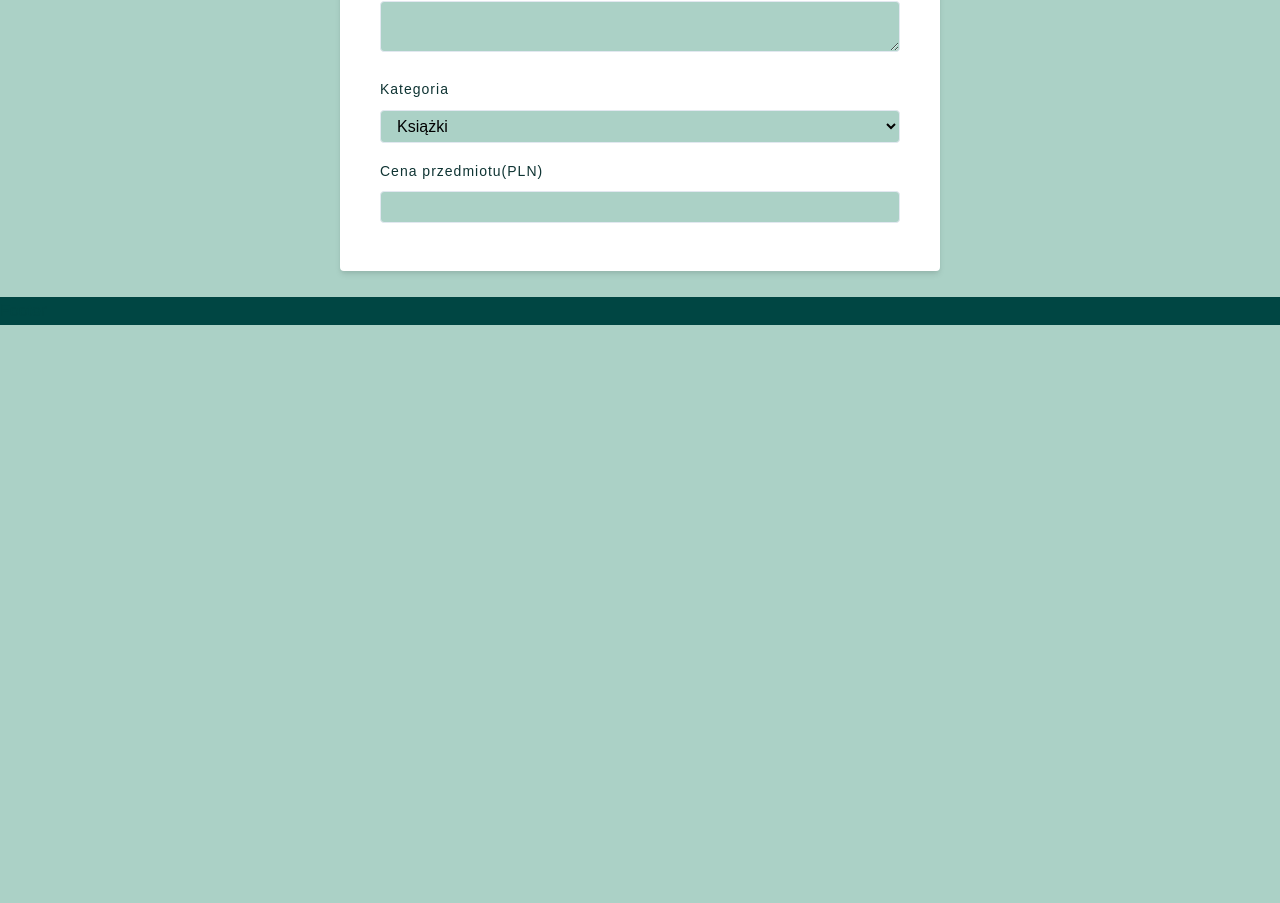
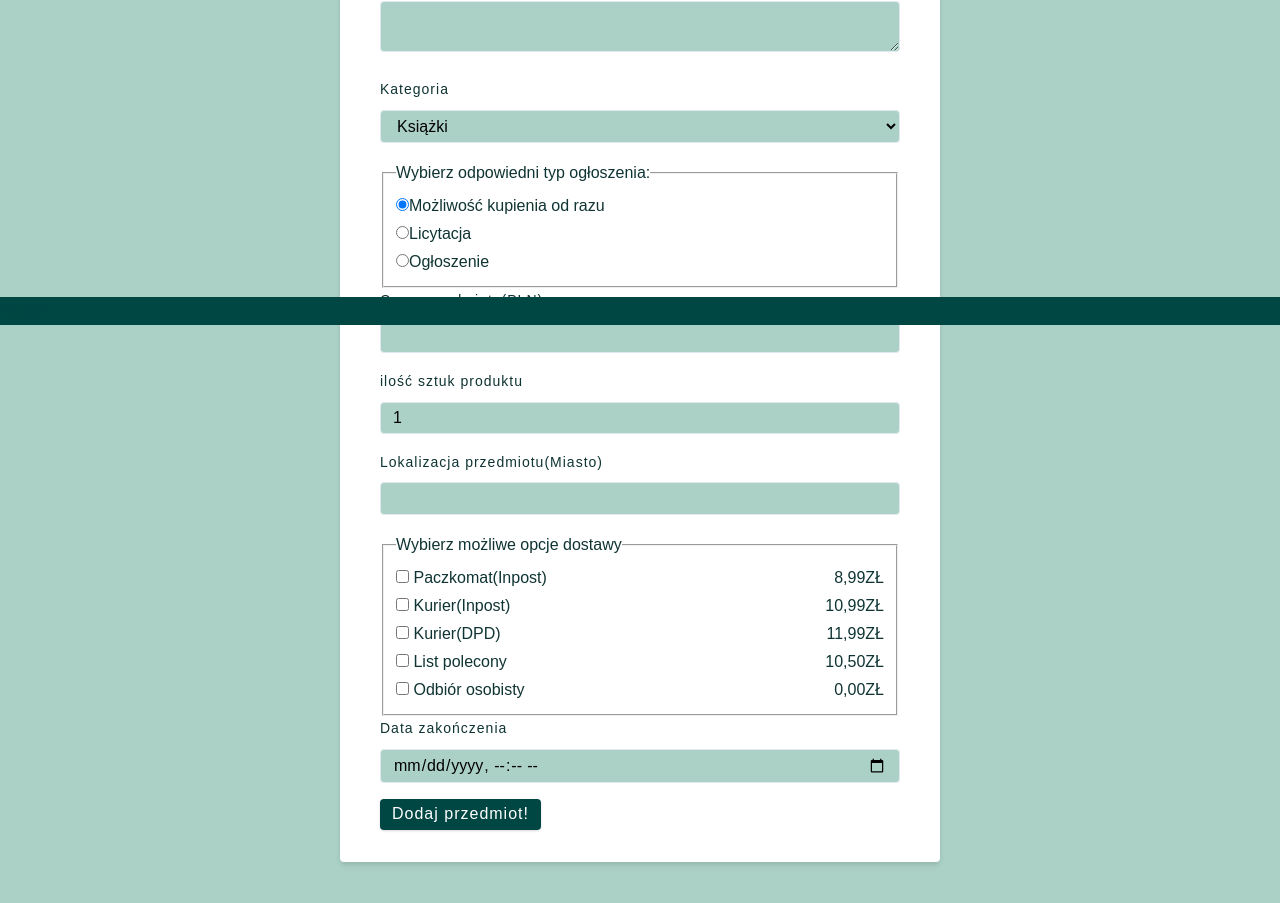
Before and after one commit to Sineddx/auction_mern, a React (Create React App) app in the folder auction-front/: page /add-product in a window 1280 px wide. Shown: the part 475-1378 px from the top of the page. Before the commit the page ends 800 px from the top, so only its background shows below. Built offline with nearby package versions, Linux system fonts and the light colour scheme.

Commit message:
adding auction

```diff
--- /dev/null
+++ b/auction-front/src/components/DeliveryOptions.js
@@ -0,0 +1,84 @@
+import styled from "styled-components";
+
+const DeliveryOptions = ({ handleChange }) => {
+  return (
+    <Wrapper>
+      <fieldset>
+        <legend>Wybierz możliwe opcje dostawy</legend>
+        <div className="single-option">
+          <div>
+            <input
+              className="option-name"
+              type="checkbox"
+              name="deliveryOptions"
+              value="parcelLocker-inpost"
+              onChange={handleChange}
+            />{" "}
+            Paczkomat(Inpost)
+          </div>
+          8,99ZŁ
+        </div>
+        <div className="single-option">
+          <div>
+            <input
+              className="option-name"
+              type="checkbox"
+              name="deliveryOptions"
+              value="courier-inpost"
+              onChange={handleChange}
+            />{" "}
+            Kurier(Inpost)
+          </div>
+          10,99ZŁ
+        </div>
+        <div className="single-option">
+          <div>
+            <input
+              className="option-name"
+              type="checkbox"
+              name="deliveryOptions"
+              value="courier-dpd"
+              onChange={handleChange}
+            />{" "}
+            Kurier(DPD)
+          </div>
+          11,99ZŁ
+        </div>
+        <div className="single-option">
+          <div>
+            <input
+              className="option-name"
+              type="checkbox"
+              name="deliveryOptions"
+              value="certified-letter"
+              onChange={handleChange}
+            />{" "}
+            List polecony
+          </div>
+          10,50ZŁ
+        </div>
+        <div className="single-option">
+          <div>
+            <input
+              className="option-name"
+              type="checkbox"
+              name="deliveryOptions"
+              value="person-pickup"
+              onChange={handleChange}
+            />{" "}
+            Odbiór osobisty
+          </div>
+          0,00ZŁ
+        </div>
+      </fieldset>
+    </Wrapper>
+  );
+};
+export default DeliveryOptions;
+
+const Wrapper = styled.div`
+  .single-option {
+    display: flex;
+    justify-content: space-between;
+  }
+`;
--- a/auction-front/src/components/FormRow.js
+++ b/auction-front/src/components/FormRow.js
@@ -1,7 +1,7 @@
 import { forwardRef } from "react";
 
 const FormRow = (
-  { type, name, value, handleChange, labelText, required, textarea, cssName },
+  { type, name, value, handleChange, labelText, textarea, cssName },
   ref
 ) => {
   return (
@@ -17,7 +17,6 @@ const FormRow = (
           name={name}
           onChange={handleChange}
           className={`form-input ${cssName}`}
-          required={required}
         />
       ) : (
         <textarea
@@ -26,7 +25,6 @@ const FormRow = (
           name={name}
           onChange={handleChange}
           className="form-input"
-          required={required}
         ></textarea>
       )}
     </div>
--- /dev/null
+++ b/auction-front/src/components/RadioAuctionType.js
@@ -0,0 +1,52 @@
+import { useState } from "react";
+const RadioAuctionType = ({ handleChange }) => {
+  const [selected, setSelected] = useState("buyNow");
+
+  const handleRadioChange = (e) => {
+    setSelected(e.target.value);
+    handleChange(e);
+  };
+  return (
+    <>
+      <fieldset>
+        <legend>Wybierz odpowiedni typ ogłoszenia:</legend>
+        <div>
+          <input
+            type="radio"
+            id="buyNow"
+            name="auctionType"
+            value="buyNow"
+            checked={selected === "buyNow"}
+            onChange={handleRadioChange}
+          />
+          <label htmlFor="buyNow">Możliwość kupienia od razu</label>
+        </div>
+
+        <div>
+          <input
+            type="radio"
+            id="bid"
+            name="auctionType"
+            value="bid"
+            checked={selected === "bid"}
+            onChange={handleRadioChange}
+          />
+          <label htmlFor="bid">Licytacja</label>
+        </div>
+
+        <div>
+          <input
+            type="radio"
+            id="advertisement"
+            name="auctionType"
+            value="advertisement"
+            checked={selected === "advertisement"}
+            onChange={handleRadioChange}
+          />
+          <label htmlFor="advertisement">Ogłoszenie</label>
+        </div>
+      </fieldset>
+    </>
+  );
+};
+export default RadioAuctionType;
--- a/auction-front/src/components/index.js
+++ b/auction-front/src/components/index.js
@@ -5,4 +5,16 @@ import NavLinks from "./NavLinks";
 import Alert from "./Alert";
 import ImagesPanel from "./ImagesPanel";
 import FormRowSelect from "./FormRowSelect";
-export { Footer, Header, FormRow, NavLinks, Alert, ImagesPanel, FormRowSelect };
+import RadioAuctionType from "./RadioAuctionType";
+import DeliveryOptions from "./DeliveryOptions";
+export {
+  Footer,
+  Header,
+  FormRow,
+  NavLinks,
+  Alert,
+  ImagesPanel,
+  FormRowSelect,
+  RadioAuctionType,
+  DeliveryOptions,
+};
--- a/auction-front/src/context/actions.js
+++ b/auction-front/src/context/actions.js
@@ -14,3 +14,7 @@ export const ADD_IMAGE_ERROR = "ADD_IMAGE_ERROR";
 export const CHANGE_BIG_PHOTO = "CHANGE_BIG_PHOTO";
 export const DELETE_IMAGE_BEGIN = "DELETE_IMAGE_BEGIN";
 export const DELETE_IMAGE_SUCCESS = "DELETE_IMAGE_SUCCESS";
+
+export const ADD_PRODUCT_BEGIN = "ADD_PRODUCT_BEGIN";
+export const ADD_PRODUCT_SUCCESS = "ADD_PRODUCT_SUCCESS";
+export const ADD_PRODUCT_ERROR = "ADD_PRODUCT_ERROR";
--- a/auction-front/src/context/reducer.js
+++ b/auction-front/src/context/reducer.js
@@ -11,6 +11,9 @@ import {
   CHANGE_BIG_PHOTO,
   DELETE_IMAGE_SUCCESS,
   DELETE_IMAGE_BEGIN,
+  ADD_PRODUCT_BEGIN,
+  ADD_PRODUCT_SUCCESS,
+  ADD_PRODUCT_ERROR,
 } from "./actions";
 
 const reducer = (state, action) => {
@@ -103,6 +106,19 @@ const reducer = (state, action) => {
           isLoading: false,
         };
   }
+  if (action.type === ADD_PRODUCT_BEGIN) {
+    return {
+      ...state,
+      isLoading: true,
+    };
+  }
+  if(action.type === ADD_PRODUCT_SUCCESS){
+    return{
+      ...state,
+      isLoading: false,
+
+    }
+  }
   throw new Error(`no such action : ${action.type}`);
 };
 
--- a/auction-front/src/pages/AddProduct.js
+++ b/auction-front/src/pages/AddProduct.js
@@ -1,21 +1,55 @@
 import { useEffect, useRef, useState } from "react";
-import { FormRow, Alert, ImagesPanel, FormRowSelect } from "../components";
+import {
+  FormRow,
+  Alert,
+  ImagesPanel,
+  FormRowSelect,
+  RadioAuctionType,
+  DeliveryOptions,
+} from "../components";
+import { useNavigate } from "react-router-dom";
 import styled from "styled-components";
 import FormRowFile from "../components/FormRowFile";
 import { useAppContext } from "../context/appContext";
-import { MdKeyboardArrowLeft } from "react-icons/md";
 const AddProduct = () => {
-  const { showAlert, addImage, urls } = useAppContext();
+  const navigate = useNavigate();
+  const { showAlert, addImage, urls, addProduct, displayAlert } =
+    useAppContext();
   const initialState = {
     name: "",
     price: 0,
     description: "",
     category: "Książki",
+    auctionType: "buyNow",
+    quantity: 1,
+    location: "",
+    deliveryOptions: [],
+    expiringDate: "",
   };
   const [values, setValues] = useState(initialState);
   const handleChange = (e) => {
     setValues({ ...values, [e.target.name]: e.target.value });
+    console.log(values);
   };
+  const handleDeliveryOptionsChange = (e) => {
+    const alreadyExist = [...values.deliveryOptions].find((option) => {
+      return option === e.target.value;
+    });
+    if (alreadyExist) {
+      const newValues = [...values.deliveryOptions].filter((option) => {
+        return option !== alreadyExist;
+      });
+      setValues({ ...values, deliveryOptions: [...newValues] });
+    } else {
+      setValues({
+        ...values,
+        deliveryOptions: [...values.deliveryOptions, e.target.value],
+      });
+    }
+  };
+  useEffect(() => {
+    console.log(values);
+  }, [values]);
   const categories = [
     "Książki",
     "Uroda",
@@ -35,20 +69,48 @@ const AddProduct = () => {
     e.target.value = null;
   };
   const priceRef = useRef();
-  useEffect(() => {
-    const calculatePrice = (e) => {
-      if (priceRef.current && !priceRef.current.contains(e.target)) {
-        const price = Number(values.price).toFixed(2);
-        setValues({ ...values, price: price });
-        priceRef.current.value = price;
-      } else {
+  const handleSubmit = async (e) => {
+    e.preventDefault();
+    const {
+      name,
+      price,
+      location,
+      description,
+      auctionType,
+      quantity,
+      deliveryOptions,
+      expiringDate,
+    } = values;
+    if (!name || !location || !description || !auctionType || !expiringDate) {
+      displayAlert();
       return;
     }
+    if (
+      (auctionType !== "advertisement" && !price) ||
+      deliveryOptions.length === 0
+    ) {
+      displayAlert();
+      return;
+    }
+    const isAdded = await addProduct(values);
+    isAdded &&
+      setTimeout(() => {
+        navigate("/");
+      }, 1500);
   };
-    document.body.addEventListener("click", calculatePrice);
-    return () => document.body.removeEventListener("click", calculatePrice);
-  }, [values.price]);
-  console.log(priceRef);
+  // useEffect(() => {
+  //   const calculatePrice = (e) => {
+  //     if (priceRef.current && !priceRef.current.contains(e.target)) {
+  //       const price = Number(values.price).toFixed(2);
+  //       setValues({ ...values, price: price });
+  //       priceRef.current.value = price;
+  //     } else {
+  //       return;
+  //     }
+  //   };
+  //   document.body.addEventListener("click", calculatePrice);
+  //   return () => document.body.removeEventListener("click", calculatePrice);
+  // }, [values.price]);
   return (
     <Wrapper>
       <form className="form">
@@ -91,6 +153,11 @@ const AddProduct = () => {
           list={categories}
         />
 
+        <RadioAuctionType
+          handleChange={handleChange}
+          checked={values.auctionType}
+        />
+        {values.auctionType !== "advertisement" && (
           <FormRow
             ref={priceRef}
             type="number"
@@ -101,6 +168,39 @@ const AddProduct = () => {
             labelText="Cena przedmiotu(PLN)"
             required={true}
           />
+        )}
+
+        {values.auctionType === "buyNow" && (
+          <FormRow
+            type="number"
+            name="quantity"
+            value={values.quantity}
+            handleChange={handleChange}
+            labelText={"ilość sztuk produktu"}
+          />
+        )}
+        <FormRow
+          type="text"
+          name="location"
+          value={values.location}
+          handleChange={handleChange}
+          labelText="Lokalizacja przedmiotu(Miasto)"
+          required={true}
+        />
+        {values.auctionType !== "advertisement" && (
+          <DeliveryOptions handleChange={handleDeliveryOptionsChange} />
+        )}
+        <FormRow
+          type="datetime-local"
+          name="expiringDate"
+          value={values.expiredAt}
+          handleChange={handleChange}
+          labelText="Data zakończenia"
+          required={true}
+        />
+        <button type="submit" className="btn" onClick={handleSubmit}>
+          Dodaj przedmiot!
+        </button>
       </form>
     </Wrapper>
   );
```
Also changed, not shown: auction-front/src/context/appContext.js (+19 -0 lines), 2 other files (tests, documents, lock files or other folders). Lines whose indentation alone changed are shown as unchanged.
